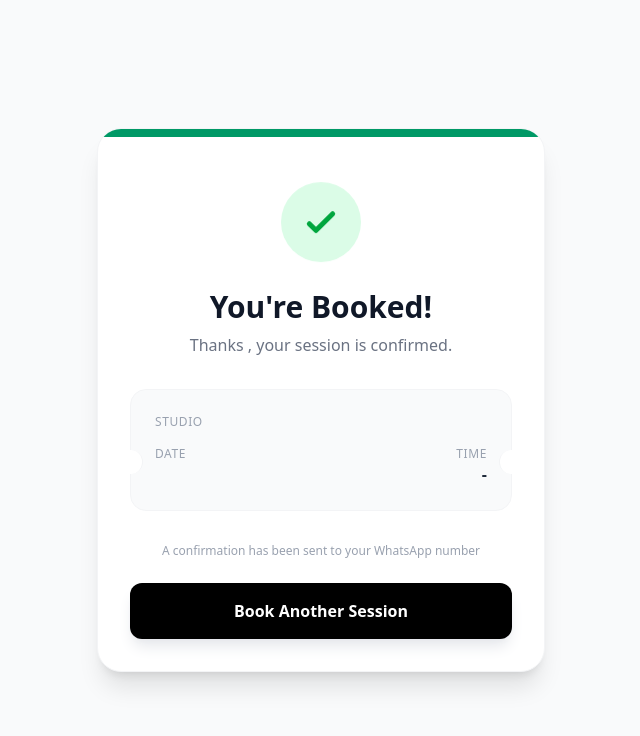
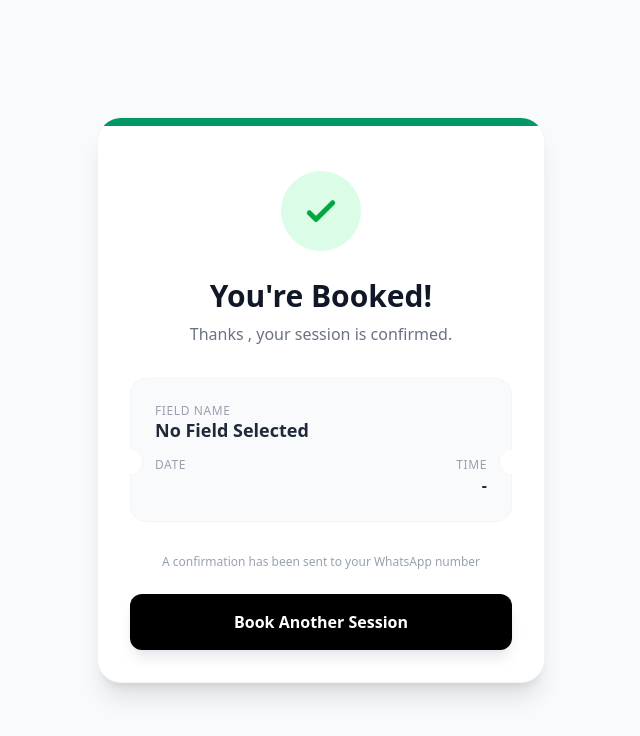
Before and after one commit to AnugrahPanjiPradipa/diro-pilates, a Next.js app: page /booking/success in a window 1280 px wide. Shown: the top 736 px of the page, without its empty margins (319-959 px from the left). Built offline with nearby package versions, Linux system fonts and the light colour scheme; no server answers; the database is empty.

Commit message:
Small improvement

```diff
--- a/app/booking/confirm/page.jsx
+++ b/app/booking/confirm/page.jsx
@@ -7,13 +7,8 @@ import { useBookingStore } from "@/store/bookingStore";
 export default function ConfirmPage() {
   const router = useRouter();
 
-  const {
-    name,
-    phone,
-    selectedField,
-    setIsBooking,
-    getPrice,
-  } = useBookingStore();
+  const { name, phone, selectedField, setIsBooking, getPrice } =
+    useBookingStore();
 
   const handleBooking = async () => {
     setIsBooking(true);
@@ -37,11 +32,11 @@ export default function ConfirmPage() {
       window.snap.pay(data.token, {
         onSuccess: () => {
           setIsBooking(false);
-          router.replace("/booking/success");
+          router.push("/booking/success");
         },
         onPending: () => {
           setIsBooking(false);
-          router.replace("/booking/success");
+          router.push("/booking/success");
         },
         onError: () => {
           setIsBooking(false);
--- a/app/booking/page.jsx
+++ b/app/booking/page.jsx
@@ -2,7 +2,6 @@
 
 import { useEffect } from "react";
 import { useRouter } from "next/navigation";
-import Header from "../../components/Header";
 import InformationStep from "../../components/InformationStep";
 import DateStep from "../../components/DateStep";
 import TimeStep from "../../components/TimeStep";
@@ -12,15 +11,14 @@ import { useBookingStore } from "@/store/bookingStore";
 
 export default function BookingPage() {
   const router = useRouter();
-  const {
-    name,
-    phone,
-    selectedDate,
-    startTime,
-    endTime,
-    fetchFields,
-    fetchTimeslots,
-  } = useBookingStore();
+
+  const name = useBookingStore((s) => s.name);
+  const phone = useBookingStore((s) => s.phone);
+  const selectedDate = useBookingStore((s) => s.selectedDate);
+  const startTime = useBookingStore((s) => s.startTime);
+  const endTime = useBookingStore((s) => s.endTime);
+  const fetchFields = useBookingStore((s) => s.fetchFields);
+  const fetchTimeslots = useBookingStore((s) => s.fetchTimeslots);
 
   useEffect(() => {
     fetchFields();
@@ -32,18 +30,55 @@ export default function BookingPage() {
   };
 
   return (
-    <main className="min-h-screen bg-white pb-20">
-      <Header />
-      <div className="max-w-md mx-auto px-6 mt-8 space-y-8">
-        <InformationStep />
+    <main className="min-h-screen bg-slate-50 pb-24 font-sans">
+      {/* Header Area dengan Border Halus & Aksen Emerald */}
+      <div className="bg-white sticky top-0 z-30">
+        {/* Aksen garis tipis di paling atas */}
+        <div className="h-1 w-full bg-emerald-500"></div>
+
+        {/* Border bawah dibuat sangat tipis (gray-100) bukan hitam */}
+        <div className="max-w-md mx-auto px-6 py-6 text-center border-b border-gray-100">
+          <h1 className="text-xl font-extrabold text-gray-900 uppercase tracking-tighter">
+            Booking Lapangan <span className="text-emerald-600">Minsoc</span>
+          </h1>
+          <p className="text-gray-400 text-[10px] mt-1 font-semibold uppercase tracking-widest">
+            Reservasi Cepat & Mudah
+          </p>
+        </div>
+      </div>
+
+      <div className="max-w-md mx-auto px-6 mt-8 space-y-6">
+        {/* Area Form - Dibuat Tanpa Judul Langkah agar Clean */}
+        <div className="bg-white p-6 rounded-[2.5rem] shadow-[0_8px_30px_rgb(0,0,0,0.04)] border border-gray-50">
+          <InformationStep />
+        </div>
+
         {name && phone && (
-          <DateStep minDate={new Date().toISOString().split("T")[0]} />
+          <div className="bg-white p-6 rounded-[2.5rem] shadow-[0_8px_30px_rgb(0,0,0,0.04)] border border-gray-50 animate-in fade-in slide-in-from-bottom-4 duration-700">
+            <DateStep minDate={new Date().toISOString().split("T")[0]} />
+          </div>
         )}
+
         {selectedDate && (
-          <TimeStep duration={startTime && endTime ? endTime - startTime : 0} />
+          <div className="bg-white p-6 rounded-[2.5rem] shadow-[0_8px_30px_rgb(0,0,0,0.04)] border border-gray-50 animate-in fade-in slide-in-from-bottom-4 duration-700">
+            <TimeStep
+              duration={startTime && endTime ? endTime - startTime : 0}
+            />
+          </div>
         )}
-        {endTime && <FieldStep />}
-        <BookingButton handleConfirm={handleConfirm} />
+
+        {endTime && (
+          <div className="bg-white p-6 rounded-[2.5rem] shadow-[0_8px_30px_rgb(0,0,0,0.04)] border border-gray-50 animate-in fade-in slide-in-from-bottom-4 duration-700">
+            <FieldStep />
+          </div>
+        )}
+
+        {/* Footer Button dengan Glassmorphism effect */}
+        <div className="fixed bottom-0 left-0 right-0 bg-white/70 backdrop-blur-lg border-t border-gray-100 p-5 z-20">
+          <div className="max-w-md mx-auto">
+            <BookingButton handleConfirm={handleConfirm} />
+          </div>
+        </div>
       </div>
     </main>
   );
--- a/app/booking/success/page.jsx
+++ b/app/booking/success/page.jsx
@@ -1,39 +1,14 @@
 "use client";
+import { useRouter } from "next/navigation";
 
-import { useSearchParams, useRouter } from "next/navigation";
-import { useEffect } from "react";
 import SuccessBookingScreen from "../../../components/SuccessBookingScreen";
-import { useBookingStore } from "@/store/bookingStore";
 
 export default function SuccessPage() {
-  const searchParams = useSearchParams();
-  const router = useRouter();
+  const route = useRouter();
 
-  const name = searchParams.get("name") || "";
-  const phone = searchParams.get("phone") || "";
-  const date = searchParams.get("date") || "";
-  const fieldName = searchParams.get("fieldName") || "";
-  const start = Number(searchParams.get("start"));
-  const end = Number(searchParams.get("end"));
+  const resetForm = () => {
+    route.push("/booking");
+  };
 
-  const { timeslots, fetchTimeslots } = useBookingStore();
-
-  const startLabel = timeslots.find((s) => s.value === start)?.label ?? "";
-  const endLabel = timeslots.find((s) => s.value === end)?.label ?? "";
-
-  useEffect(() => {
-    fetchTimeslots();
-  }, [fetchTimeslots]);
-
-  return (
-    <SuccessBookingScreen
-      name={name}
-      phone={phone}
-      selectedDate={date}
-      fieldName={fieldName}
-      startLabel={startLabel}
-      endLabel={endLabel}
-      resetForm={() => router.push("/booking")}
-    />
-  );
+  return <SuccessBookingScreen resetForm={resetForm} />;
 }
--- a/app/layout.tsx
+++ b/app/layout.tsx
@@ -26,8 +26,8 @@ const inter = Inter({
 });
 
 export const metadata: Metadata = {
-  title: 'Pilates Booking App',
-  description: 'Generated by create next app',
+  title: 'Booking MinSoc',
+  description: 'Projek Booking MinSoc',
 };
 
 export default function RootLayout({
--- a/components/SuccessBookingScreen.jsx
+++ b/components/SuccessBookingScreen.jsx
@@ -1,19 +1,36 @@
-const SuccessBookingScreen = ({
-  name,
-  phone,
-  selectedDate,
-  fieldName,
-  startLabel,
-  endLabel,
-  resetForm,
-}) => {
+import { useBookingStore } from "@/store/bookingStore";
+import { useEffect } from "react";
+import { useRouter } from "next/navigation";
+
+const SuccessBookingScreen = () => {
+  const router = useRouter();
+
+  // Memanggil getter (karena ini fungsi di store)
+  const startLabel = useBookingStore((s) => s.getStartLabel());
+  const endLabel = useBookingStore((s) => s.getEndLabel());
+
+  // Mengambil state/action tanpa tanda kurung () di dalam selector
+  const resetFormAction = useBookingStore((s) => s.resetForm);
+  const name = useBookingStore((s) => s.name);
+  const phone = useBookingStore((s) => s.phone);
+  const selectedDate = useBookingStore((s) => s.selectedDate);
+  const selectedField = useBookingStore((s) => s.selectedField); // Gunakan selectedField
+  const fetchTimeslots = useBookingStore((s) => s.fetchTimeslots);
+
+  useEffect(() => {
+    fetchTimeslots();
+  }, [fetchTimeslots]);
+
+  const handleReset = () => {
+    resetFormAction(); // Jalankan fungsi reset di sini
+    router.push("/booking");
+  };
+
   return (
     <div className="min-h-screen flex items-center justify-center bg-gray-50 p-6">
       <div className="bg-white p-8 rounded-3xl shadow-xl text-center max-w-md w-full border border-gray-100 relative overflow-hidden">
-        {/* Hiasan Background (Opsional, biar manis) */}
         <div className="absolute top-0 left-0 w-full h-2 bg-emerald-600"></div>
 
-        {/* 1. Icon Sukses dengan Animasi Pulse */}
         <div className="mx-auto flex items-center justify-center w-20 h-20 bg-green-100 rounded-full mt-6 mb-6 animate-bounce">
           <svg
             className="w-10 h-10 text-green-600"
@@ -26,11 +43,10 @@ const SuccessBookingScreen = ({
               strokeLinejoin="round"
               strokeWidth="3"
               d="M5 13l4 4L19 7"
-            ></path>
+            />
           </svg>
         </div>
 
-        {/* 2. Pesan Utama */}
         <h2 className="text-3xl font-bold text-gray-900 mb-2">
           You&apos;re Booked!
         </h2>
@@ -39,19 +55,17 @@ const SuccessBookingScreen = ({
           your session is confirmed.
         </p>
 
-        {/* 3. Ringkasan Tiket (Ticket Summary) */}
         <div className="bg-gray-50 rounded-2xl p-6 text-left border border-gray-100 mb-8 relative">
-          {/* Lubang tiket kiri kanan (hiasan) */}
           <div className="absolute top-1/2 -left-3 w-6 h-6 bg-white rounded-full border-r border-gray-100"></div>
           <div className="absolute top-1/2 -right-3 w-6 h-6 bg-white rounded-full border-l border-gray-100"></div>
 
           <div className="space-y-4">
             <div>
               <p className="text-xs text-gray-400 uppercase tracking-wider">
-                Studio
+                Field Name
               </p>
               <p className="font-bold text-gray-800 text-lg leading-tight">
-                {fieldName}
+                {selectedField?.name || "No Field Selected"}
               </p>
             </div>
 
@@ -74,15 +88,13 @@ const SuccessBookingScreen = ({
           </div>
         </div>
 
-        {/* 4. Footer Pesan */}
         <p className="text-xs text-gray-400 mb-6">
           A confirmation has been sent to your WhatsApp number <br />
           <span className="text-gray-600 font-medium">{phone}</span>
         </p>
 
-        {/* 5. Tombol Kembali */}
         <button
-          onClick={resetForm}
+          onClick={handleReset}
           className="w-full bg-black text-white py-4 rounded-xl font-bold hover:bg-gray-800 transition shadow-lg shadow-gray-200 active:scale-95"
         >
           Book Another Session
--- a/components/TimeStep.jsx
+++ b/components/TimeStep.jsx
@@ -1,11 +1,8 @@
 import { useBookingStore } from "@/store/bookingStore";
 
 const TimeStep = ({ duration }) => {
-  const startTime = useBookingStore((state) => state.startTime);
-  const setStartTime = useBookingStore((state) => state.setStartTime);
-  const endTime = useBookingStore((state) => state.endTime);
-  const setEndTime = useBookingStore((state) => state.setEndTime);
-  const timeslots = useBookingStore((state) => state.timeslots);
+  const { startTime, setStartTime, endTime, setEndTime, timeslots } =
+    useBookingStore();
 
   return (
     <section className="animate-in fade-in slide-in-from-bottom-4 duration-500">
--- a/store/bookingStore.js
+++ b/store/bookingStore.js
@@ -1,6 +1,6 @@
 import { create } from "zustand";
 import { supabase } from "@/lib/supabase";
-import { persist } from "zustand/middleware";
+import { persist, createJSONStorage } from "zustand/middleware";
 
 export const useBookingStore = create(persist(
   (set, get) => ({
@@ -11,6 +11,9 @@ export const useBookingStore = create(persist(
     timeslots: [],
 
     fetchFields: async () => {
+      const { field, isLoading } = get();
+      if (field.length > 0 || isLoading ) return 0;
+
       set({ isLoading: true });
       const { data, error } = await supabase
         .from("fields")
@@ -25,6 +28,8 @@ export const useBookingStore = create(persist(
     },
 
     fetchTimeslots: async () => {
+      const { timeslots, isLoading } = get();
+      if (timeslots.length > 0 || isLoading ) return 0;
       set({ isLoading: true });
       const { data, error } = await supabase.from("timeslots").select("*");
 
@@ -64,6 +69,17 @@ export const useBookingStore = create(persist(
       return selectedField.price;
     },
 
+    resetForm: () =>
+      set({
+        name: "",
+        phone: "",
+        selectedDate: "",
+        startTime: null,
+        endTime: null,
+        selectedField: null,
+        isBooking: false,
+      }),
+
     name: "",
     phone: "",
     selectedDate: "",
@@ -82,7 +98,9 @@ export const useBookingStore = create(persist(
     setTimeslots: (timeslots) => set({ timeslots }),
     setIsBooking: (isBooking) => set({ isBooking }),
   }),
+
   {
     name: "booking-storage",
+    storage: createJSONStorage(() => sessionStorage), // Data hilang saat tab ditutup
   }
 ));
```
Also changed, not shown: components/Header.jsx (deleted, +0 -12 lines).
